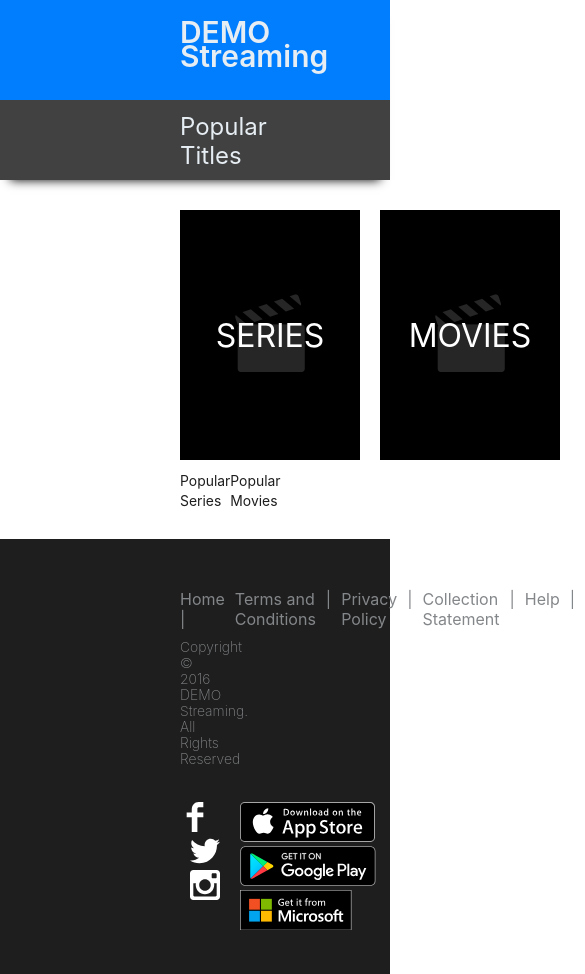
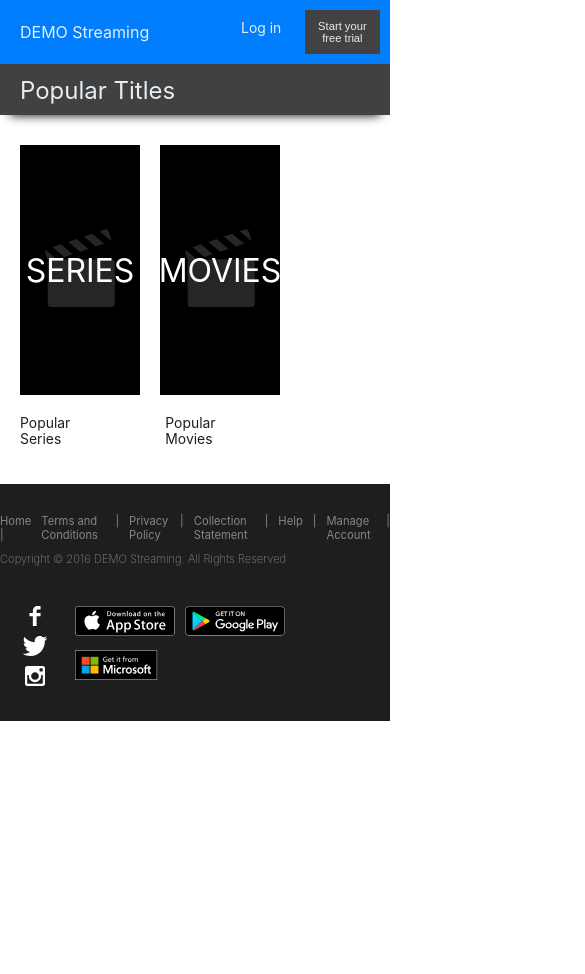
Before and after one commit to Chimatara/code-challenge, a React (Create React App) app: page / in a window 390 px wide. Shown: the top 974 px of the page, 585 px wide, since content can reach past the window. After the commit the page ends 844 px from the top, so only its background shows below. Built offline with nearby package versions, Linux system fonts and the light colour scheme.

Commit message:
trying media queries

```diff
--- a/src/Components/Content1.jsx
+++ b/src/Components/Content1.jsx
@@ -25,7 +25,7 @@ const Content1 = () => {
                 <div>
                    <Link to='/series'>Popular Series</Link>
                 </div>
-                <div>
+                <div className='second'>
                     <Link to='/movies'>Popular Movies</Link>
                 </div>
             </div>
--- a/src/Main.css
+++ b/src/Main.css
@@ -270,7 +270,7 @@ nav h2{
 
 /* just a little media query */
 /* MEDIA QUERIES */
-@media screen and (max-width: 360px){
+@media screen and (max-width: 480px){
 
     .logo{
       margin: 10px;
@@ -317,7 +317,7 @@ nav h2{
         justify-content: space-between;
     }
     .socials{
-        margin:  20px;
+        margin:  0 20px;
     }
     .socials svg{
         height: 30px;
@@ -329,7 +329,7 @@ nav h2{
      margin: 0 ;
     }
     .apps svg{
-        margin: 20px 5px;
+        margin: 0 5px;
         width: 100px;
     }
 
@@ -346,6 +346,73 @@ nav h2{
         flex-wrap: wrap;
       }
 
+    .options{
+        margin: 10px;
+        padding: 10px;
+    }
+    .movies, .series{
+        height: 250px;
+        width: 120px;
+    }
+    .movie-links{
+        display: flex;
+        margin: var(--margin);
+        padding: 0 20px 10px 20px;
+        width: 22%;
+        justify-content: space-between;
+    }
+    .movie-links {
+        margin: 0;
+        color: #1E1E1E;
+        font-weight: 400;
+        font-size: 0.87rem;
+        cursor: pointer;
+    }
+    .second{
+        padding-left: 40px;
+        margin-left: 55px;
+    }
+
+}
+@media screen and (max-width: 360px){
+
+
+    .all{
+        margin: 0;
+        padding: 0;
+    }
+    .footer .links .link, span{
+        text-decoration: none;
+        color: #84878A;
+        font-weight: 400;
+        font-size: 0.7rem;
+    }
+    .copyright p{
+        font-size: 0.7rem;
+    }
+    .info{
+        display: flex;
+        flex-direction: row;
+        margin-top: 25px;
+        justify-content: space-between;
+    }
+    .socials{
+        margin:  20px;
+    }
+    .socials svg{
+        height: 30px;
+        width: 30px;
+        display: block;
+        padding: 5px 0;
+    }
+    .socials svg:not(:first-of-type){
+     margin: 0 ;
+    }
+    .apps svg{
+        margin: 0 5px;
+        width: 100px;
+    }
+
 
 
 }
```
Also changed, not shown: 1 other file (tests, documents, lock files or other folders).
